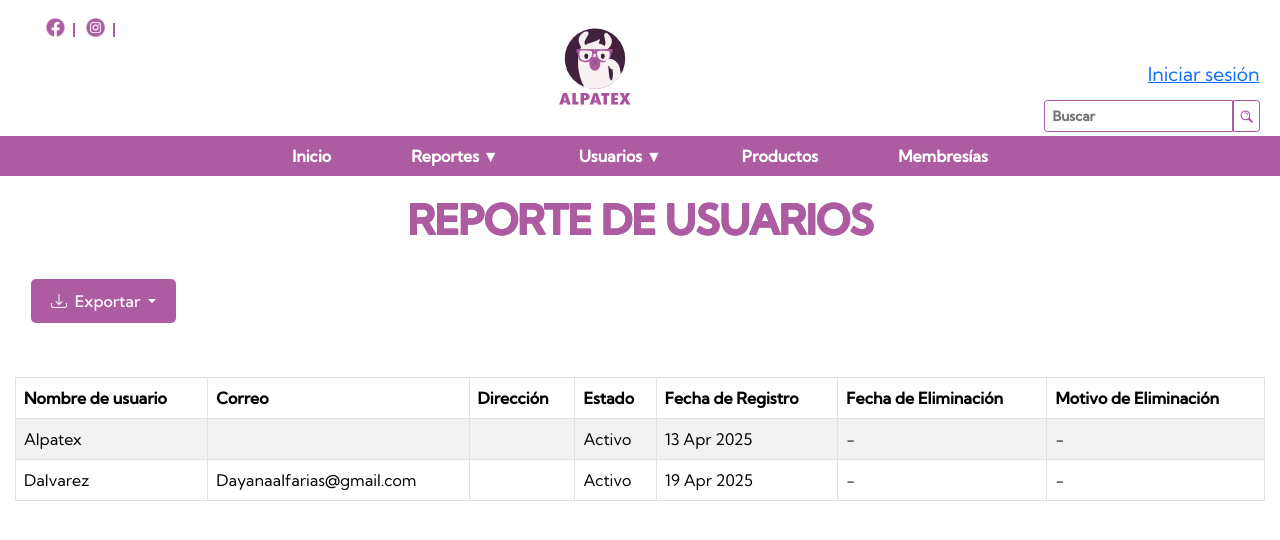
After one commit to Karol3Navarro/Alpatex, a Django app: page /admin_dashboard/reporte/usuarios/ in a window 1280 px wide. The commit adds this page. Shown: the top 540 px of the page. Run offline with Django 5.2, Linux system fonts and the light colour scheme; data comes from the database, SQL or seed files in the repository; data that the repository does not hold is empty; some libraries are stand-ins or nearby versions.

Commit message:
Reporte usuario y modificacion de eporte productos

```diff
--- a/admin_alpatex/templates/admin_alpatex/base.html
+++ b/admin_alpatex/templates/admin_alpatex/base.html
@@ -132,6 +132,8 @@
                     </a>
                     <ul class="dropdown-menu custom-menu" aria-labelledby="productosDropdown">
                       <li><a class="dropdown-item" href="{% url 'reporte_productos' %}">Reportes de productos</a></li>
+                      <li><a class="dropdown-item" href="{% url 'reporte_usuarios' %}">Reportes de Usuarios</a></li>
+
                     </ul>
                 </li>
             <li class="nav-item dropdown custom-dropdown">
--- /dev/null
+++ b/admin_alpatex/templates/admin_alpatex/reporte_usuarios.html
@@ -0,0 +1,65 @@
+{% extends "admin_alpatex/base.html" %}
+{% block body %}
+
+  <h1 class="prod-dest">Reporte de Usuarios</h1>
+
+  <!-- Filtros -->
+<div class="dropdown my-3 ms-3">
+  <button class="btn btn-outline-primary dropdown-toggle" type="button" data-bs-toggle="dropdown" aria-expanded="false">
+    <i class="bi bi-download me-1"></i> Exportar
+  </button>
+  <ul class="dropdown-menu">
+    <li><a class="dropdown-item" href="{% url 'export_usuarios_excel' %}"><i class="bi bi-file-earmark-excel me-2 text-success"></i>Exportar a Excel</a></li>
+    <li><a class="dropdown-item" href="{% url 'export_usuarios_pdf' %}"><i class="bi bi-file-earmark-pdf me-2 text-danger"></i>Exportar a PDF</a></li>
+  </ul>
+</div>
+
+  <!-- Tabla de Usuarios -->
+  <div class="container-items mt-4">
+    <table class="table table-bordered table-striped">
+      <thead>
+        <tr>
+          <th>Nombre de usuario</th>
+          <th>Correo</th>
+          <th>Dirección</th>
+          <th>Estado</th>
+          <th>Fecha de Registro</th>
+          <th>Fecha de Eliminación</th>
+          <th>Motivo de Eliminación</th>
+        </tr>
+      </thead>
+      <tbody>
+        {% for user in usuarios %}
+          <tr>
+            <td>{{ user.username }}</td>
+            <td>{{ user.email }}</td>
+            <td>{{ user.perfil.direccion }}</td>
+            <td>
+              {% if user.perfil.fecha_eliminacion %}
+                Eliminado
+              {% else %}
+                Activo
+              {% endif %}
+            </td>
+            <td>{{ user.date_joined|date:"d M Y" }}</td>
+            <td>
+              {% if user.perfil.fecha_eliminacion %}
+                {{ user.perfil.fecha_eliminacion|date:"d M Y" }}
+              {% else %}
+                -
+              {% endif %}
+            </td>
+            <td>
+              {% if user.perfil.motivo_eliminacion %}
+                {{ user.perfil.motivo_eliminacion }}
+              {% else %}
+                -
+              {% endif %}
+            </td>
+          </tr>
+        {% endfor %}
+      </tbody>
+    </table>
+  </div>
+
+{% endblock %}
--- a/admin_alpatex/urls.py
+++ b/admin_alpatex/urls.py
@@ -17,5 +17,10 @@ urlpatterns = [
     path('gestionar-productos/', views.gestionar_productos, name='gestionar_productos'),
     path('usuarios_reportados/', views.usuarios_reportados, name='usuarios_reportados'),
     path('usuarios/eliminar/<int:user_id>/', views.eliminar_usuario, name='eliminar_usuario'),
+    path('exportar_pdf/', views.export_to_pdf, name='exportar_pdf'),
+    path('reporte/usuarios/', views.reporte_usuarios, name='reporte_usuarios'),
+    path('export/usuarios/excel/', views.export_usuarios_to_excel, name='export_usuarios_excel'),
+    path('export/usuarios/pdf/', views.export_usuarios_to_pdf, name='export_usuarios_pdf'),
+
   # Ruta para el dashboard
 ]
--- a/admin_alpatex/views.py
+++ b/admin_alpatex/views.py
@@ -15,6 +15,14 @@ from django.db.models import Count
 from django.shortcuts import render
 from index.models import ReporteVendedor
 from django.db.models import Q
+from io import BytesIO
+from reportlab.lib.pagesizes import letter # type: ignore
+import os
+from reportlab.pdfgen import canvas  # type: ignore
+from reportlab.lib.utils import ImageReader # type: ignore
+
+
+
 
 def dashboard(request):
     return render(request, 'admin_alpatex/home_admin.html')
@@ -134,17 +142,21 @@ def usuarios(request):
     query = request.GET.get('q')
     membresia = request.GET.get('membresia')
 
-    usuarios = User.objects.select_related('perfil').all()  # Carga los perfiles de manera eficiente
-
+    usuarios = User.objects.select_related('perfil').filter(
+        perfil__fecha_eliminacion__isnull=True,
+        is_superuser=False,
+        is_staff=False
+    )
     if query:
         usuarios = usuarios.filter(username__icontains=query)
     if membresia:
         if membresia == 'Sin':
             usuarios = usuarios.filter(perfil__membresia__isnull=True)
         else:
-            usuarios = usuarios.filter(perfil__membresia__nombre=membresias)
+            usuarios = usuarios.filter(perfil__membresia__nombre=membresia)
 
     return render(request, 'admin_alpatex/usuarios.html', {'usuarios': usuarios})
+
 
 
 @login_required
@@ -193,19 +205,30 @@ def eliminar_membresia(request, membresia_id):
 
 def eliminar_usuario(request, user_id):
     user = get_object_or_404(User, id=user_id)
+    perfil = user.perfil
 
     if request.method == 'POST':
+        motivo = request.POST.get('motivo', '')
+
+        perfil.fecha_eliminacion = datetime.now()
+        perfil.motivo_eliminacion = motivo
+        perfil.save()
 
         subject = "Cuenta eliminada - Alpatex"
-        message = f"Hola {user.username},\n\nTu cuenta ha sido eliminada de la plataforma Alpatex por romper las políticas de uso.\nSi tienes alguna duda, contacta con soporte.\n\nSaludos,\nEquipo Alpatex"
+        message = (
+            f"Hola {user.username},\n\n"
+            "Tu cuenta ha sido eliminada de la plataforma Alpatex por romper las políticas de uso.\n"
+            f"Motivo: {motivo}\n\n"
+            "Si tienes alguna duda, contacta con soporte.\n\n"
+            "Saludos,\nEquipo Alpatex"
+        )
         from_email = settings.DEFAULT_FROM_EMAIL
         recipient_list = [user.email]
 
         send_mail(subject, message, from_email, recipient_list)
+            # Eliminar usuario
 
-        # Eliminar usuario
-        user.delete()
-        return redirect('usuarios')  # Cambia por el nombre correcto de la url
+        return redirect('usuarios')
 
     return render(request, 'admin_alpatex/usuarios.html', {'usuario': user})
 
@@ -219,3 +242,188 @@ def usuarios_reportados(request):
     return render(request, 'admin_alpatex/usuarios_reportados.html', {
         'usuarios': usuarios
     })
+
+def reporte_usuarios(request):
+    # Filtrar usuarios que no sean admin (superusuario) o staff
+    usuarios = User.objects.filter(
+        Q(is_superuser=False) & Q(is_staff=False)
+    )
+
+    # Aplicar filtros de búsqueda si vienen en GET (ejemplo)
+    username = request.GET.get('username')
+    email = request.GET.get('email')
+    estado = request.GET.get('estado')
+
+    if username:
+        usuarios = usuarios.filter(username__icontains=username)
+    if email:
+        usuarios = usuarios.filter(email__icontains=email)
+    if estado:
+        if estado == 'activo':
+            usuarios = usuarios.filter(perfil__fecha_eliminacion__isnull=True)
+        elif estado == 'eliminado':
+            usuarios = usuarios.filter(perfil__fecha_eliminacion__isnull=False)
+
+    context = {
+        'usuarios': usuarios,
+    }
+    return render(request, 'admin_alpatex/reporte_usuarios.html', context)
+
+
+def export_to_pdf(request):
+    buffer = BytesIO()
+    p = canvas.Canvas(buffer, pagesize=letter)
+    width, height = letter
+
+    # Ruta absoluta del logo
+    logo_path = os.path.join(settings.BASE_DIR, 'index', 'static', 'img', 'ALPATEX-V2-tipografía.jpg')
+
+    # Posición centrada del logo (ancho 180)
+    pos_x = (width - 180) / 2
+    pos_y = height - 100  # margen arriba
+
+    try:
+        logo = ImageReader(logo_path)
+        p.drawImage(logo, pos_x, pos_y, width=180, height=90, preserveAspectRatio=True)
+    except Exception as e:
+        print(f"Error al cargar el logo: {e}")
+
+    # Título centrado debajo del logo (asumiendo ancho del texto aprox 150)
+# Título centrado debajo del logo (subido un poco)
+    title = "Reporte de Productos"
+    p.setFont("Helvetica-Bold", 16)
+    text_width = p.stringWidth(title, "Helvetica-Bold", 16)
+    title_x = (width - text_width) / 2
+    p.drawString(title_x, pos_y - 8, title)  # <- menos distancia para subir
+
+
+    # Encabezados de la tabla
+    p.setFont("Helvetica-Bold", 10)
+    headers = ['Nombre', 'Usuario', 'Fecha', 'Dirección', 'Estado', 'Motivo']
+    x_list = [30, 130, 230, 330, 430, 510]
+    y = pos_y - 70  # empieza debajo del título
+    for i, header in enumerate(headers):
+        p.drawString(x_list[i], y, header)
+
+    # Datos de productos
+    productos = Producto.objects.all()
+    y -= 20
+    p.setFont("Helvetica", 8)
+
+    def truncar(texto, max_len=25):
+        texto = str(texto)
+        return texto if len(texto) <= max_len else texto[:max_len-3] + "..."
+
+    for prod in productos:
+        datos = [
+            truncar(prod.nombre),
+            truncar(prod.usuario.username),
+            prod.fecha_creacion.strftime('%d %b %Y'),
+            truncar(prod.usuario.perfil.direccion),
+            truncar(prod.estado_revision, 15),
+            truncar(prod.motivo_rechazo if prod.estado_revision == 'Rechazado' else 'N/A', 20),
+        ]
+        for i, dato in enumerate(datos):
+            p.drawString(x_list[i], y, dato)
+        y -= 15
+        if y < 50:
+            p.showPage()
+            y = height - 50
+            p.setFont("Helvetica", 8)
+
+    p.save()
+    buffer.seek(0)
+    return HttpResponse(buffer, content_type='application/pdf')
+def export_usuarios_to_excel(request):
+    wb = openpyxl.Workbook()
+    ws = wb.active
+    ws.title = "Reporte de Usuarios"
+
+    # Títulos de columnas
+    ws.append(['Username', 'Email', 'Fecha de creación', 'Estado', 'Fecha eliminación'])
+
+    usuarios = User.objects.select_related('perfil').all()
+
+    for user in usuarios:
+        perfil = getattr(user, 'perfil', None)
+        fecha_eliminacion = perfil.fecha_eliminacion if perfil else None
+        estado = 'Eliminado' if fecha_eliminacion else 'Activo'
+
+        ws.append([
+            user.username,
+            user.email,
+            user.date_joined.strftime('%d %b %Y'),
+            estado,
+            fecha_eliminacion.strftime('%d %b %Y') if fecha_eliminacion else 'N/A',
+        ])
+
+    response = HttpResponse(content_type='application/vnd.openxmlformats-officedocument.spreadsheetml.sheet')
+    response['Content-Disposition'] = 'attachment; filename=reporte_usuarios.xlsx'
+    wb.save(response)
+    return response
+
+def export_usuarios_to_pdf(request):
+    buffer = BytesIO()
+    p = canvas.Canvas(buffer, pagesize=letter)
+    width, height = letter
+
+    # Logo
+    logo_path = os.path.join(settings.BASE_DIR, 'index', 'static', 'img', 'ALPATEX-V2-tipografía.jpg')
+    pos_x = (width - 180) / 2
+    pos_y = height - 100
+
+    try:
+        logo = ImageReader(logo_path)
+        p.drawImage(logo, pos_x, pos_y, width=180, height=90, preserveAspectRatio=True)
+    except Exception as e:
+        print(f"Error al cargar el logo: {e}")
+
+    # Título
+    title = "Reporte de Usuarios"
+    p.setFont("Helvetica-Bold", 16)
+    text_width = p.stringWidth(title, "Helvetica-Bold", 16)
+    title_x = (width - text_width) / 2
+    p.drawString(title_x, pos_y - 8, title)
+
+    # Encabezados tabla
+    p.setFont("Helvetica-Bold", 10)
+    headers = ['Username', 'Email', 'Fecha creación', 'Estado', 'Fecha eliminación', 'Motivo de Eliminación']
+    x_list = [15, 80, 200, 290, 350, 450]  # Posiciones X para las 6 columnas
+    y = pos_y - 70
+    for i, header in enumerate(headers):
+        p.drawString(x_list[i], y, header)
+
+    # Datos usuarios
+    usuarios = User.objects.select_related('perfil').all()
+    y -= 20
+    p.setFont("Helvetica", 8)
+
+    def truncar(texto, max_len=25):
+        texto = str(texto)
+        return texto if len(texto) <= max_len else texto[:max_len-3] + "..."
+
+    for user in usuarios:
+        perfil = getattr(user, 'perfil', None)
+        fecha_eliminacion = perfil.fecha_eliminacion if perfil else None
+        motivo_eliminacion = perfil.motivo_eliminacion if perfil and hasattr(perfil, 'motivo_eliminacion') else 'N/A'
+        estado = 'Eliminado' if fecha_eliminacion else 'Activo'
+
+        datos = [
+            truncar(user.username),
+            truncar(user.email, 30),
+            user.date_joined.strftime('%d %b %Y'),
+            estado,
+            fecha_eliminacion.strftime('%d %b %Y') if fecha_eliminacion else 'N/A',
+            truncar(motivo_eliminacion, 30),
+        ]
+        for i, dato in enumerate(datos):
+            p.drawString(x_list[i], y, dato)
+        y -= 15
+        if y < 30:
+            p.showPage()
+            y = height - 50
+            p.setFont("Helvetica", 8)
+
+    p.save()
+    buffer.seek(0)
+    return HttpResponse(buffer, content_type='application/pdf')
--- a/index/models.py
+++ b/index/models.py
@@ -83,6 +83,8 @@ class Perfil(models.Model):
     user = models.OneToOneField(User, on_delete=models.CASCADE)
     favoritos = models.ManyToManyField(Producto, related_name='favoritos', blank=True)
     foto_perfil = models.ImageField(upload_to=user_directory_path, null=True, blank=True)
+    fecha_eliminacion = models.DateTimeField(null=True, blank=True)
+    motivo_eliminacion = models.TextField(blank=True, null=True)
     genero = models.CharField(max_length=9, choices=GENERO_CHOICES, default='')
     direccion = models.CharField(max_length=255, null=True, blank=True)
     rut = models.CharField(max_length=12, null=True, blank=True)
```
Also changed, not shown: admin_alpatex/templates/admin_alpatex/reporte_productos.html (+11 -1 lines), admin_alpatex/templates/admin_alpatex/usuarios.html (+29 -4 lines), index/views.py (+13 -0 lines), index/migrations/0020_perfil_fecha_eliminacion_perfil_motivo_eliminacion.py (added), index/static/img/ALPATEX-V3-tipografía.jpg (added), index/static/img/alpatex-v2-tipografía.jpg (added), 1 other file.
